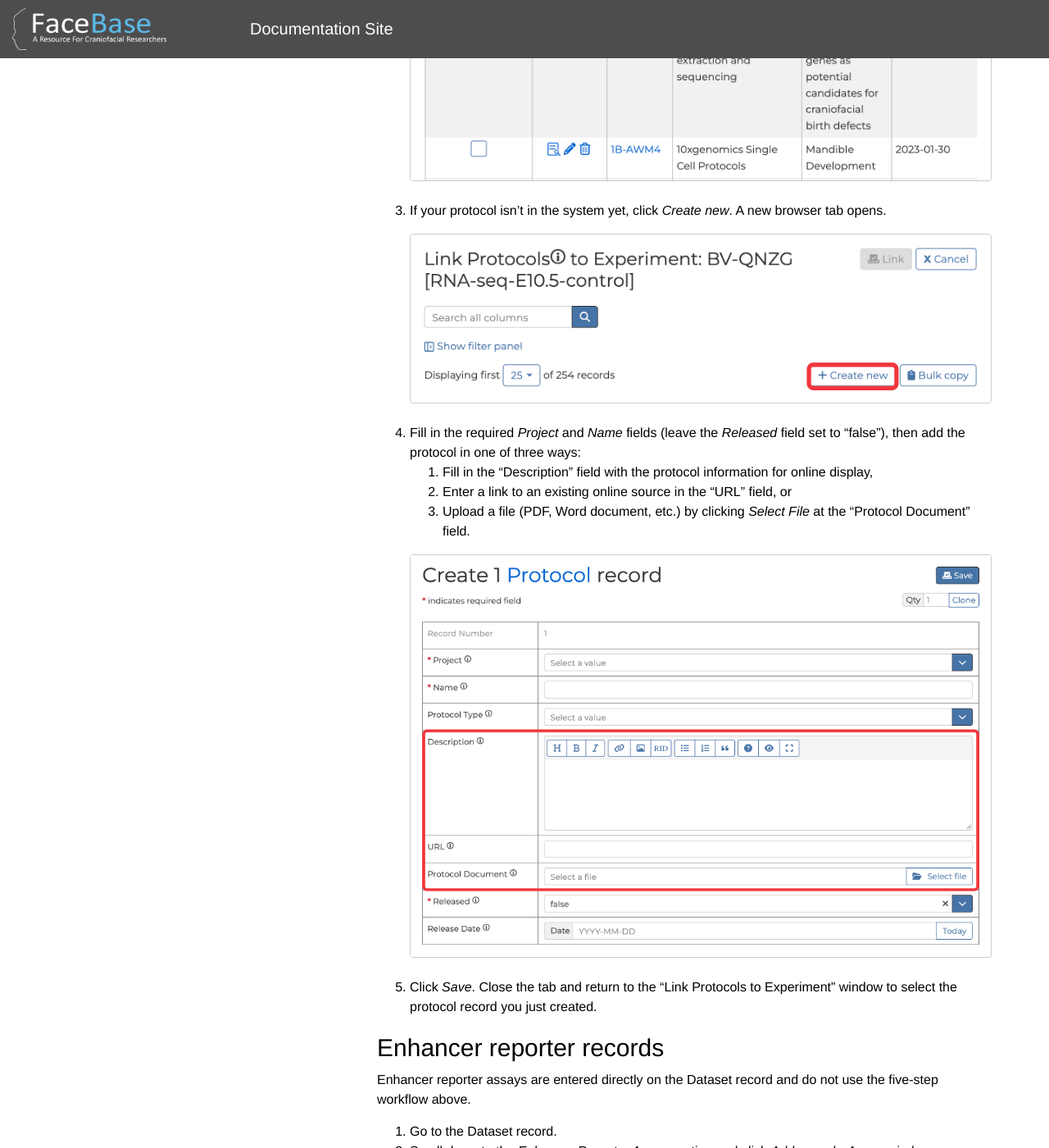
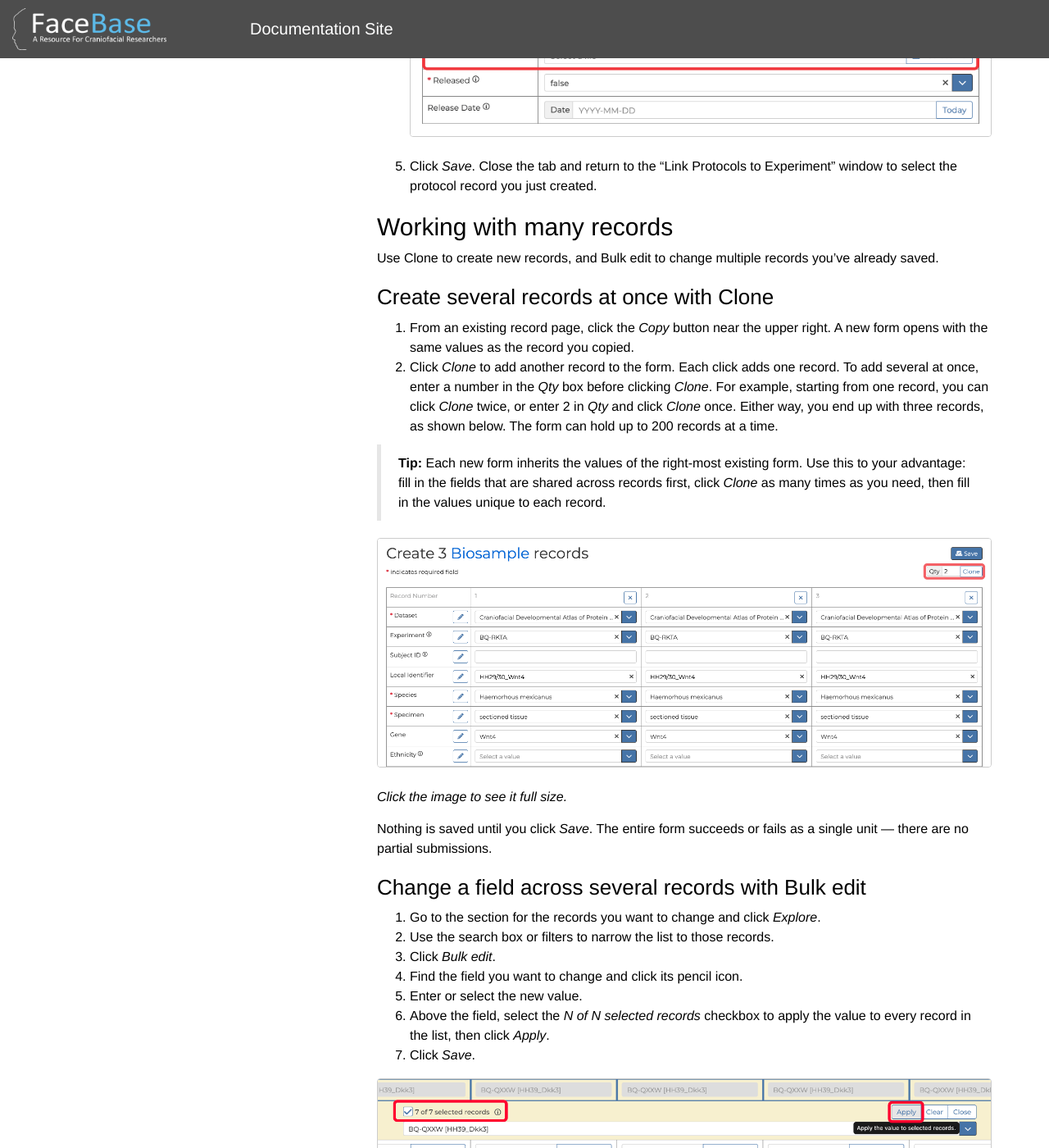
Before and after one commit to informatics-isi-edu/facebase-docs, a Jekyll site: the page built from docs/_docs/submitting/Describe-Experiments-and-Biosamples.md, in a window 1280 px wide and 1400 px high, scrolled down 8285 px. Shown: the whole window at 82% size. Built offline with Jekyll 4.4.1, drawn with Linux system fonts in a browser that asks for light colours; comment, search, counter and statistics services are not loaded; some of the changed text lies outside the part shown.

Commit message:
Put clone and bulk edit instructions in their own section

```diff
--- a/docs/_docs/submitting/Describe-Experiments-and-Biosamples.md
+++ b/docs/_docs/submitting/Describe-Experiments-and-Biosamples.md
@@ -42,36 +42,24 @@
 
 *Click the image to see the full Sections panel.*
 
+>**Entering a lot of records?** Two tools can save you time: [Clone](#multi-record-entry) creates several similar records at once, and [Bulk edit](#bulk-edit) changes a field across records you've already saved.
+
 ## Step 1. Create biosamples {#create-biosamples}
 
-1. Go to the Dataset record.
-2. Go to the *Biosample* section.
+1. From the Dataset record and go to the *Biosample* section.
     - If you do not see the *Biosample* section, click the *Show empty sections* button near the top right of the page.
-3. To the right of the *Biosample* heading, click the *Add records* button. A new browser tab opens with the data entry form.
+2. To the right of the *Biosample* heading, click the *Add records* button. A new browser tab opens with the data entry form.
 
    {% include screenshot.html src="/assets/img/biosample-add-records.png" alt="The Biosample section of a Dataset page, with the Add records button outlined in red." width=2402 %}
 
    {% include screenshot.html src="/assets/img/biosample-form.png" alt="The Create 1 Biosample record form, with the Dataset field already filled in and grayed out." width=2000 %}
 
-4. Fill in the form as completely as possible for the fields relevant to your data. Leave the "Experiment" field blank — you will fill it in at [Step 4](#create-experiments), after your experiment records exist. Note: The Dataset field is filled in automatically because you started from the Dataset page.
-5. When you are done, click the *Save* button in the upper right corner.
-6. Review the confirmation page that displays the entered data.
-7. Close the browser tab and return to the Dataset page. You should now see the newly entered biosample. You may need to refresh the page.
+3. Fill in the form as completely as possible for the fields relevant to your data. Leave the "Experiment" field blank — you will fill it in at [Step 4](#create-experiments), after your experiment records exist. Note: The Dataset field is filled in automatically because you started from the Dataset page.
+4. When you are done, click the *Save* button in the upper right corner.
+5. Review the confirmation page that displays the entered data.
+6. Close the browser tab and return to the Dataset page. You should now see the newly entered biosample. You may need to refresh the page.
 
-### Entering several biosamples at once {#multi-record-entry}
-
-You do not have to enter records one at a time. The following method also works for File and Experiment records.
-
-1. From an existing record page, click the *Copy* button near the upper right. A new form opens with the same values as the record you copied.
-2. Click *Clone* to add another record to the form. Each click adds one record. To add several at once, enter a number in the *Qty* box before clicking *Clone*. For example, starting from one record, you can click *Clone* twice, or enter 2 in *Qty* and click *Clone* once. Either way, you end up with three records, as shown below. The form can hold up to 200 records at a time.
-
->**Tip:** Each new form inherits the values of the right-most existing form. Use this to your advantage: fill in the fields that are shared across records first, click *Clone* as many times as you need, then fill in the values unique to each record.
-
-{% include screenshot.html src="/assets/img/biosample-multi-edit.png" alt="The Create 3 Biosample records form with three records side by side, and the Qty box set to 2 next to the Clone button, outlined in red." width=2904 zoom=true %}
-
-*Click the image to see it full size.*
-
-Nothing is saved until you click *Save*. The entire form succeeds or fails as a single unit — there are no partial submissions.
+To enter several biosamples, see [Working with many records](#many-records).
 
 ## Step 2. Upload files {#upload-files}
 
@@ -85,7 +73,7 @@
 
 Best for a small number of files.
 
-1. From the Dataset page, scroll to the *Biosample* section and click the *View Details* icon for the biosample you want, then scroll down to the *File* section.
+1. From the Dataset page, go to the *Biosample* section and click the *View Details* icon for the biosample you want, then scroll down to the *File* section.
 2. Click the *Add records* button. A new browser tab opens with the data entry form.
 3. In the "URL" field, click the *Select file* button and choose your data file.
 4. Click the "File Format" field to open the "Select File Format" window. Find the appropriate extension under the "Name" column and select it.
@@ -97,21 +85,11 @@
 
 Files uploaded with the DERIVA client tools arrive in the dataset unassociated. This step tells FaceBase which biosample each file belongs to.
 
-1. Go back to the Dataset page and scroll down to the *File* section.
-2. Narrow the list to the files for one biosample by clicking the *Explore* button and using the search box above the table, or the filters in the left sidebar (click *Show filter panel* if they're hidden). Searching on the portion of the filename that matches that sample — often the [local identifier](#key-terms) — is usually the fastest way.
+1. Go back to the Dataset page, go down to the *File* section, and click *Explore*.
+2. Search for the portion of the filename that matches one biosample, often its [local identifier](#key-terms), or use the filters in the left sidebar (click *Show filter panel* if they're hidden).
 
    {% include screenshot.html src="/assets/img/explore-files.png" alt="The File search page filtered to the 7 files matching 'hh39-dkk3', with the Bulk edit button at the upper right." width=2000 %}
-
-3. Click the *Bulk edit* button.
-4. On the left side of the screen, find the "Biosample" field and click the pencil icon. This will make that field editable across all of the file records.
-5. Click the "Select a value" dropdown and choose the correct biosample record.
-6. Above the dropdown, select the checkbox labeled *N of N selected records* (for example, *7 of 7 selected records*) to apply your choice to every record in the list, then click *Apply*.
-
-   {% include screenshot.html src="/assets/img/bulk-edit-screen.png" alt="The bulk edit panel for the Biosample field, with the '7 of 7 selected records' checkbox and the Apply button outlined in red." width=2566 zoom=true %}
-
-   *Click the image to see it full size.*
-
-7. Click *Save*.
+3. Use [Bulk edit](#bulk-edit) to set the "Biosample" field for all of the listed files.
 
 Repeat for each remaining biosample.
 
@@ -136,7 +114,7 @@
 
 Now that your experiment records exist, go back and fill in the field you left blank in Step 1.
 
-1. From the Dataset page, open the *Biosample* section.
+1. From the Dataset page, go to the *Biosample* section.
 2. For each biosample, click the pencil (*Edit*) icon in the list — or open the biosample record and click *Edit*. The Experiment column will be empty until you complete this step.
 
    {% include screenshot.html src="/assets/img/biosample-list-edit-icon.png" alt="The Biosample list on a Dataset page, with the pencil (Edit) icon for the first record outlined in red." width=783 %}
@@ -147,11 +125,13 @@
 
 4. Click *Save*.
 
+>**Tip:** If several biosamples belong to the same experiment, use [Bulk edit](#bulk-edit) to link them all at once.
+
 ## Step 5. Link an experiment to a protocol {#link-protocol}
 
 Linking a protocol tells others exactly how the experiment was performed, which is often what makes your data reusable.
 
-1. From the Dataset page, scroll down to the *Experiment* section and click the *View Details* icon.
+1. From the Dataset page, go to the *Experiment* section and click the *View Details* icon.
 2. On the experiment record, find the "Protocols" field and click *Link records*. This opens the "Link Protocols to Experiment" window. If your protocol is already in the system, check the box next to it and click *Link*.
 
    {% include screenshot.html src="/assets/img/link-experiment-to-protocol.png" alt="The Protocols field on an experiment record, showing None, with the Link records button outlined in red." width=2000 %}
@@ -171,14 +151,44 @@
 
 5. Click *Save*. Close the tab and return to the "Link Protocols to Experiment" window to select the protocol record you just created.
 
+## Working with many records {#many-records}
+
+Use Clone to create new records, and Bulk edit to change multiple records you've already saved.
+
+### Create several records at once with Clone {#multi-record-entry}
+
+1. From an existing record page, click the *Copy* button near the upper right. A new form opens with the same values as the record you copied.
+2. Click *Clone* to add another record to the form. Each click adds one record. To add several at once, enter a number in the *Qty* box before clicking *Clone*. For example, starting from one record, you can click *Clone* twice, or enter 2 in *Qty* and click *Clone* once. Either way, you end up with three records, as shown below. The form can hold up to 200 records at a time.
+
+>**Tip:** Each new form inherits the values of the right-most existing form. Use this to your advantage: fill in the fields that are shared across records first, click *Clone* as many times as you need, then fill in the values unique to each record.
+
+{% include screenshot.html src="/assets/img/biosample-multi-edit.png" alt="The Create 3 Biosample records form with three records side by side, and the Qty box set to 2 next to the Clone button, outlined in red." width=2904 zoom=true %}
+
+*Click the image to see it full size.*
+
+Nothing is saved until you click *Save*. The entire form succeeds or fails as a single unit — there are no partial submissions.
+
+### Change a field across several records with Bulk edit {#bulk-edit}
+
+1. Go to the section for the records you want to change and click *Explore*.
+2. Use the search box or filters to narrow the list to those records.
+3. Click *Bulk edit*.
+4. Find the field you want to change and click its pencil icon.
+5. Enter or select the new value.
+6. Above the field, select the *N of N selected records* checkbox to apply the value to every record in the list, then click *Apply*.
+7. Click *Save*.
+
+{% include screenshot.html src="/assets/img/bulk-edit-screen.png" alt="The bulk edit panel for the Biosample field, with the '7 of 7 selected records' checkbox and the Apply button outlined in red." width=2566 zoom=true %}
+
+*Click the image to see it full size.*
+
 ## Enhancer reporter records {#enhancer-records}
 
 Enhancer reporter assays are entered directly on the Dataset record and do not use the five-step workflow above.
 
-1. Go to the Dataset record.
-2. Scroll down to the *Enhancer Reporter Assay* section and click *Add records*. A new window opens where you can select existing records in the system. To create a new record, go to the next step.
-3. Click *Create new*. A new browser tab opens with the data entry form.
-4. Fill in the details as completely as possible and click *Save*.
+1. From the Dataset record, go to the *Enhancer Reporter Assay* section and click *Add records*. A new window opens where you can select existing records in the system. To create a new record, go to the next step.
+2. Click *Create new*. A new browser tab opens with the data entry form.
+3. Fill in the details as completely as possible and click *Save*.
 
 ## What happens next
 
```
Also changed, not shown: other parts of docs/_docs/submitting/Describe-Experiments-and-Biosamples.md (+1 -1 lines).
